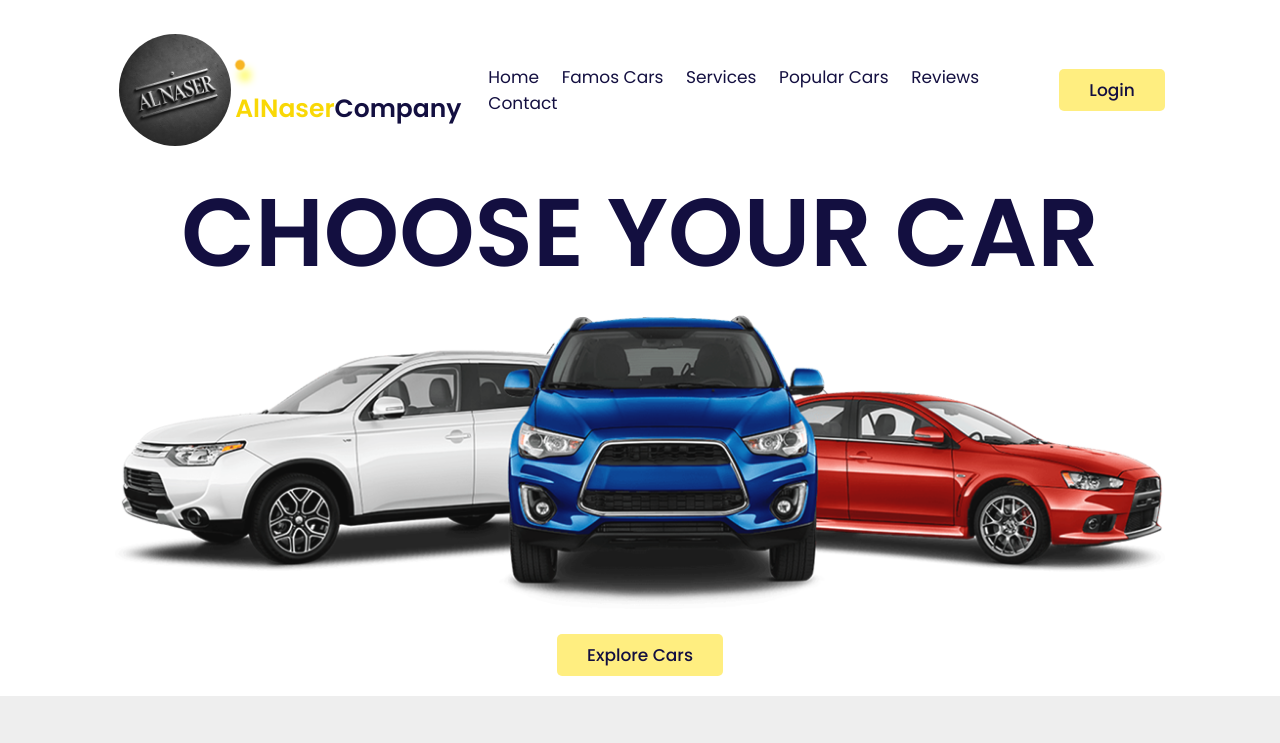
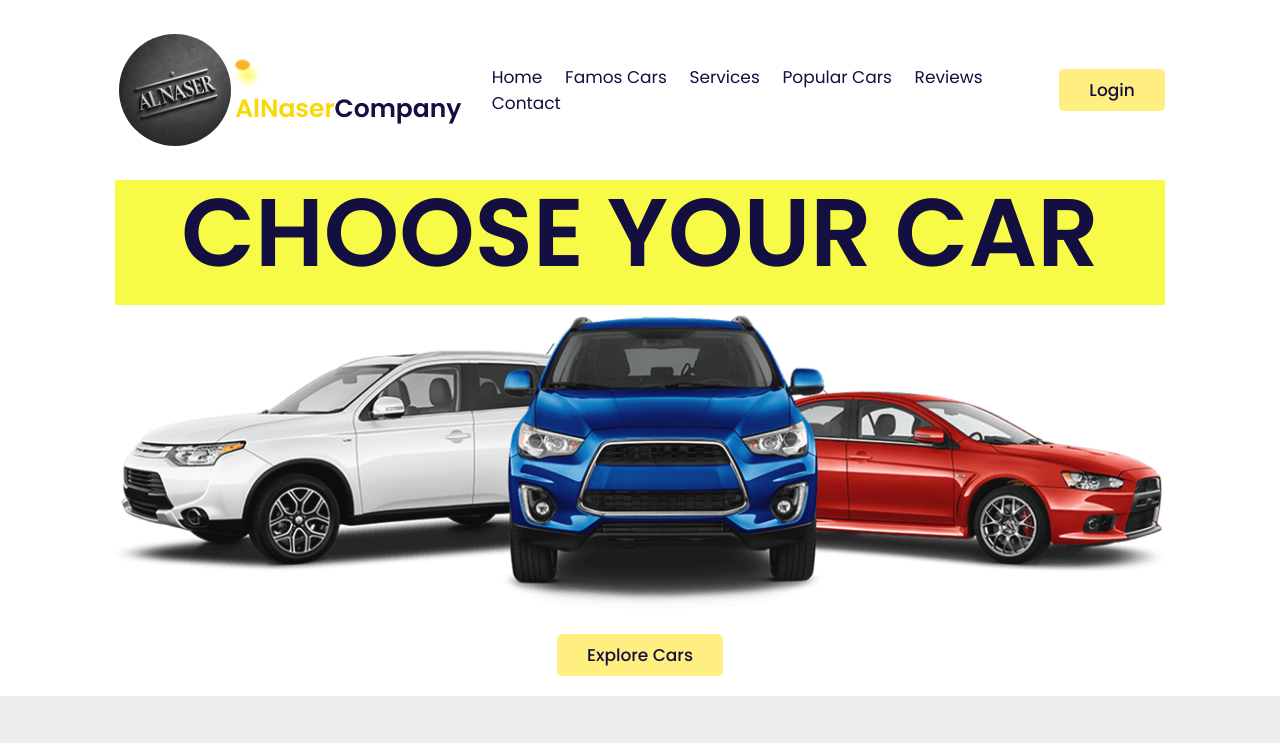
Before and after one commit to AlNaserr/car-store.github, a plain HTML site: page index.html in a window 1280 px wide. Shown: the top 743 px of the page. Drawn offline with nearby package versions, Linux system fonts and the light colour scheme.

Commit message:
Update style.css

```diff
--- a/css/style.css
+++ b/css/style.css
@@ -234,6 +234,7 @@ section{
     color:var(--black);
     font-size: 7.5vw;
     text-transform: uppercase;
+    background-color: #f7fa46;
 }
 
 .home img{
@@ -463,7 +464,7 @@ pojoijoi
     display: inline-block;
     top: 60%;
     left: -40px;
-    width: 10px;
+    width: 15px;
     height: 10px;
     border-radius: 50%;
     background: rgb(248, 181, 35);
```
